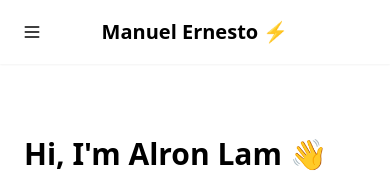
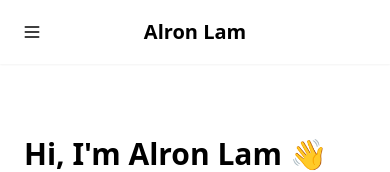
Before and after one commit to alronlam/alronlam.github.io, an Astro site: page / in a window 390 px wide. Shown: the top 172 px of the page. Built offline with nearby package versions, Linux system fonts and the light colour scheme; Astro itself is replaced by a stand-in of ours.

Commit message:
Update name in mobile header

```diff
--- a/src/components/Header.astro
+++ b/src/components/Header.astro
@@ -4,13 +4,21 @@
   <div class="navbar">
     <div class="navbar-start">
       <label for="my-drawer" class="btn btn-square btn-ghost">
-        <svg xmlns="http://www.w3.org/2000/svg" fill="none" viewBox="0 0 24 24" class="inline-block w-5 h-5 stroke-current"
-          ><path stroke-linecap="round" stroke-linejoin="round" stroke-width="2" d="M4 6h16M4 12h16M4 18h16"></path>
+        <svg
+          xmlns="http://www.w3.org/2000/svg"
+          fill="none"
+          viewBox="0 0 24 24"
+          class="inline-block w-5 h-5 stroke-current"
+          ><path
+            stroke-linecap="round"
+            stroke-linejoin="round"
+            stroke-width="2"
+            d="M4 6h16M4 12h16M4 18h16"></path>
         </svg>
       </label>
     </div>
     <div class="navbar-center">
-      <a class="btn btn-ghost normal-case text-xl" href="/">Manuel Ernesto ⚡️</a>
+      <a class="btn btn-ghost normal-case text-xl" href="/">Alron Lam</a>
     </div>
     <div class="navbar-end"></div>
   </div>
```
